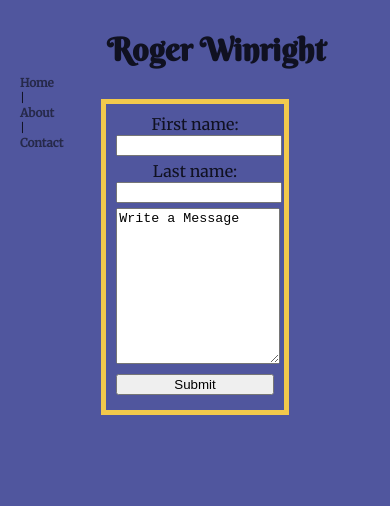
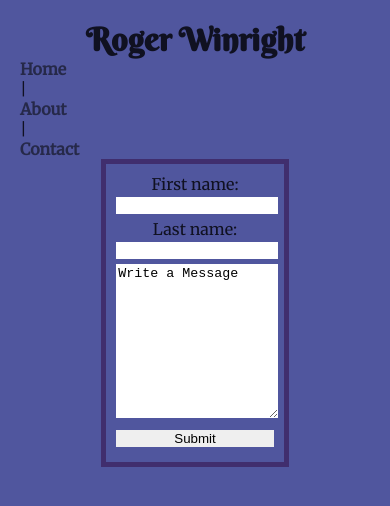
Before and after one commit to Venpresath/Deliverable1, a plain HTML site: page contact.html in a window 390 px wide. Drawn offline with Linux system fonts and the light colour scheme.

Commit message:
finished portfolio skeleton

```diff
--- a/contact.html
+++ b/contact.html
@@ -9,7 +9,7 @@
 </head>
 
 <body>
-
+    <div class="header">
         <div class="navcontainer">
             <nav>
                 <a href="./index.html">Home</a> |
@@ -19,6 +19,8 @@
         </div>
 
         <h1>Roger Winright</h1>
+    </div>
+
     <div class="contentcontainer">
       <form>
         First name:<br>
--- a/stylesheet.css
+++ b/stylesheet.css
@@ -18,8 +18,6 @@ body{
 	flex-direction: row;
 }
 
-
-
 a{
 	color: #262949;
 	font-weight: bold;
@@ -32,9 +30,9 @@ a:hover{
 }
 
 h1{
-	text-align: center;
 	font-family: 'Berkshire Swash', cursive;
-	margin: 30px auto;
+	margin: auto;
+	text-align:center;
 }
 
 p{
@@ -48,7 +46,7 @@ img{
 }
 
 form{
-	border: 5px solid #F2C94C;
+	border: 5px solid #402e6e;
 	padding: 10px;
 	text-align: center;
 	width: 60%;
@@ -58,6 +56,7 @@ form{
 input, textarea{
 	width: 100%;
 	margin-bottom: 5px;
+	border: 0;
 }
 
 .imgcontainer{
@@ -86,11 +85,15 @@ ul, ol{
 }
 
 @media(max-width: 768px){
-	h1{
-		margin: 30px auto;
-		text-align: center;
+	.header{
+		display:flex;
+		flex-direction: column-reverse;
 	}
-
+	nav{
+		display:flex;
+		flex:1;
+		flex-direction: column;
+	}
 	.imgcontainer{
 		flex-direction: column;
 		align-items: center;
@@ -100,23 +103,6 @@ ul, ol{
 		margin-top: 10px;
 		width: 75%;
 	}
-	.navcontainer{
-		display: flex;
-		justify-content: flex-start;
-		flex-direction: column;
-		width: 12%;
-		float: left;
-		clear: right;
-	}
-	nav{
-		display: flex;
-		flex-direction: column;
-		clear: right;
-		position: relative;
-		top: 45px;
-		width: 100;
-		font-size: 3vw;
-	}
 	.contentcontainer{
 		width: 75%;
 		margin: auto;
```
Also changed, not shown: about.html (+2 -4 lines), index.html (+2 -1 lines), 1 other file. Lines whose indentation alone changed are shown as unchanged.
